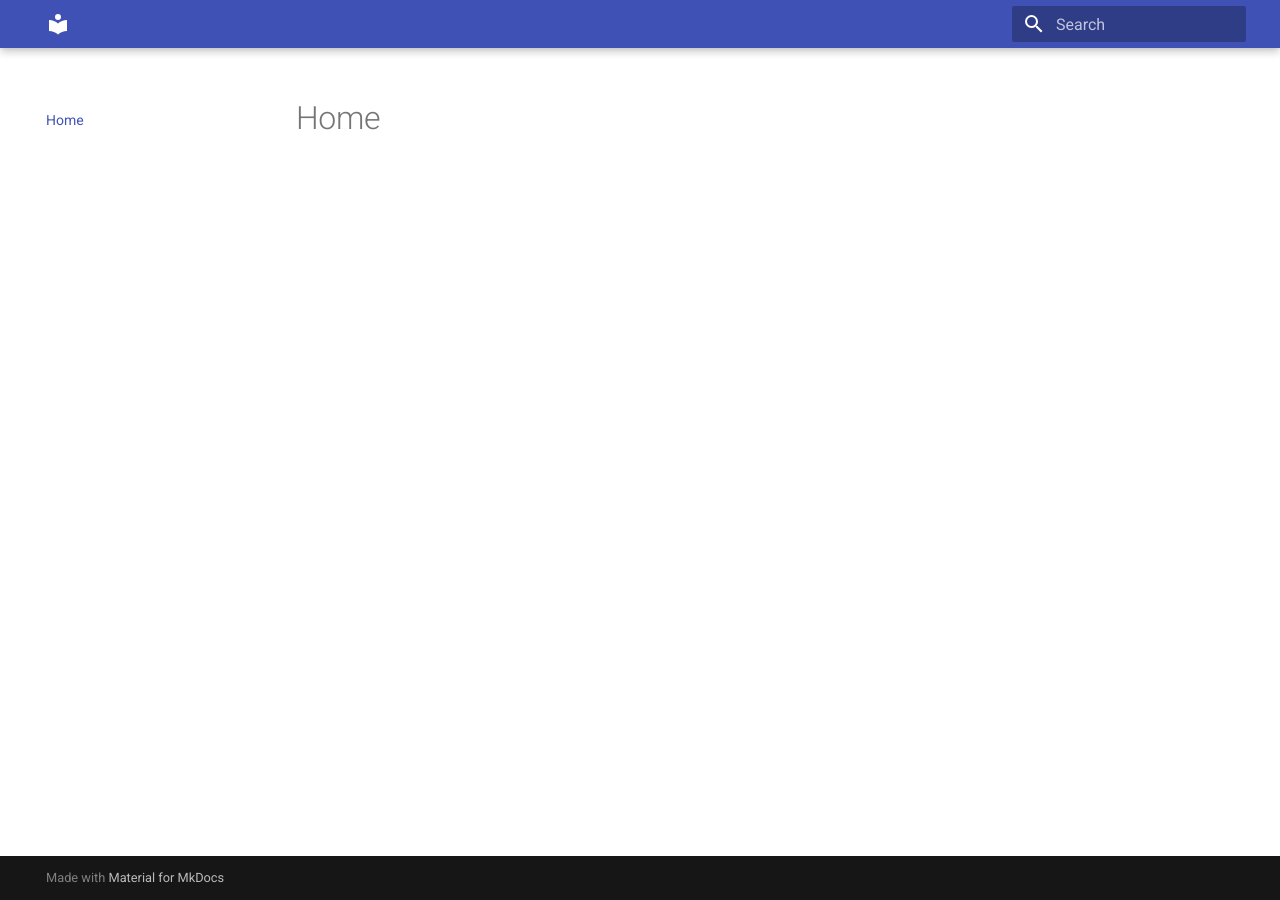
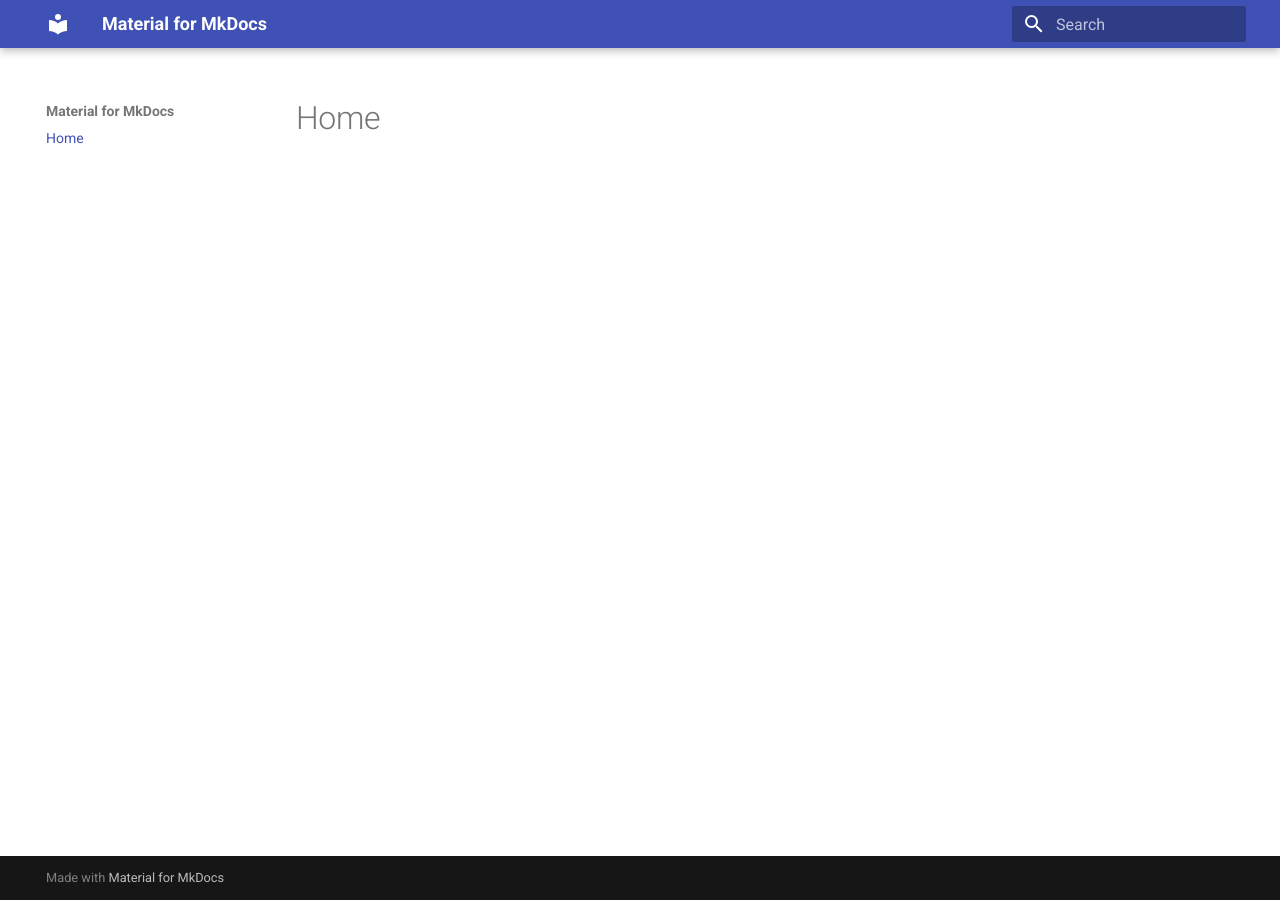
Before and after one commit to samellis/notes, an MkDocs documentation site: the page built from docs/index.md, in a window 1280 px wide. Built offline with MkDocs 1.6.1 and Material for MkDocs 9.7.7, drawn with Linux system fonts in a browser that asks for light colours.

Commit message:
Update mkdocs.yml

```diff
--- a/mkdocs.yml
+++ b/mkdocs.yml
@@ -1,2 +1,4 @@
+site_name: Material for MkDocs
+
 theme:
   name: material
```
